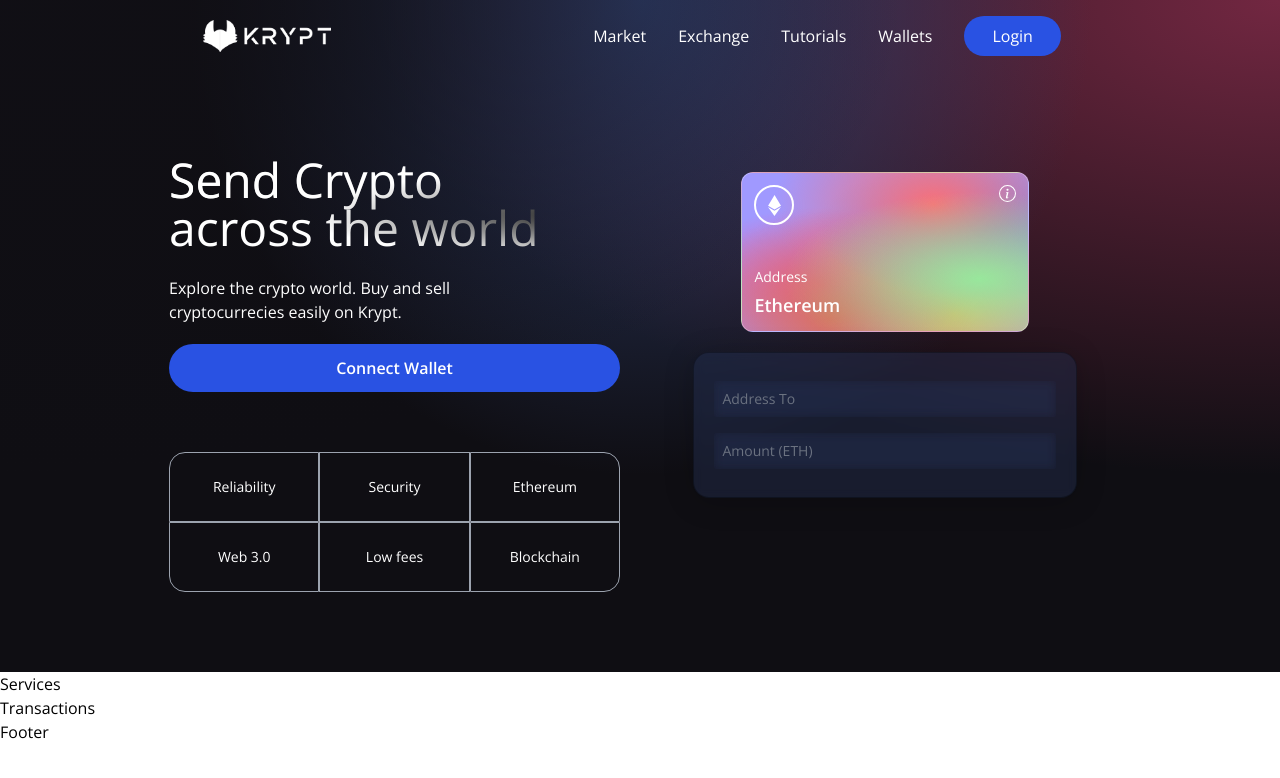
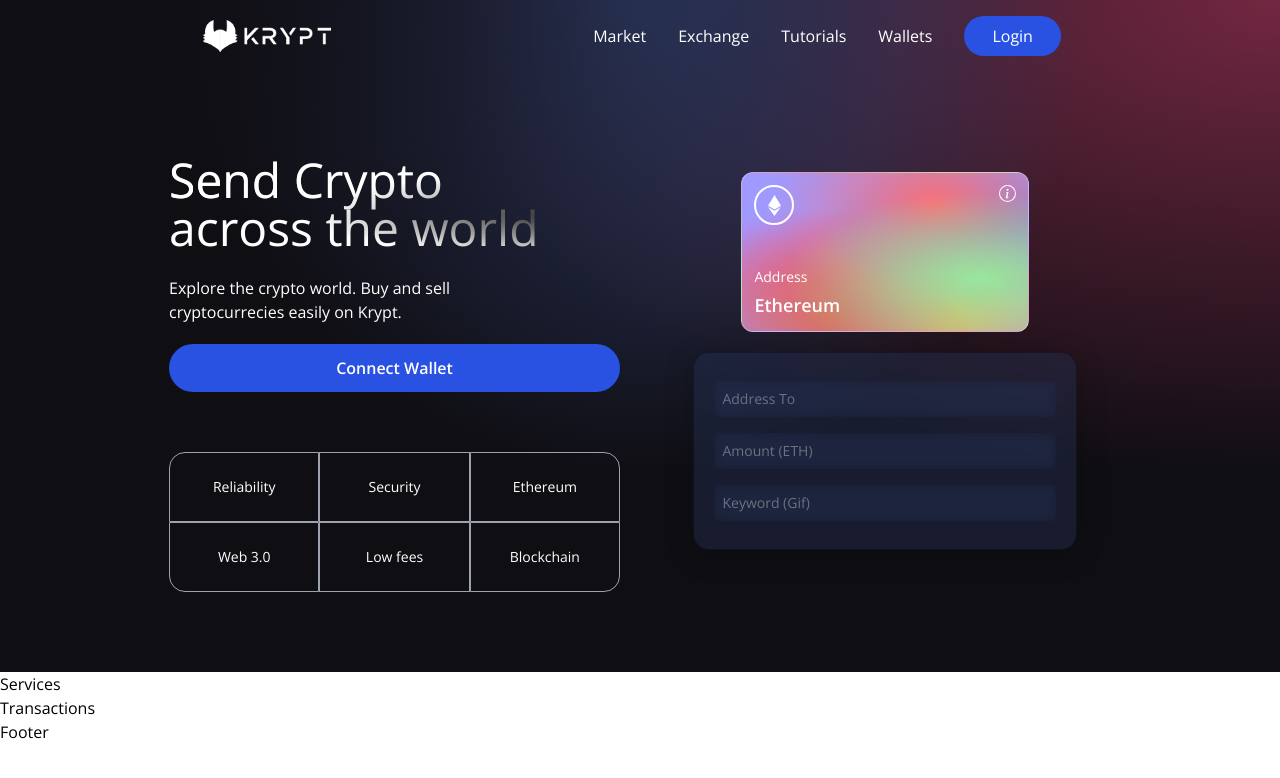
Before and after one commit to saulkurosaki/KRYPT-PROJECT, a React (Create React App) app in the folder client/: page / in a window 1280 px wide. Shown: the top 778 px of the page. Built offline with nearby package versions, Linux system fonts and the light colour scheme.

Commit message:
feat(Welcome): implement keyword gif form input

```diff
--- a/client/src/components/Welcome.jsx
+++ b/client/src/components/Welcome.jsx
@@ -83,6 +83,12 @@ const Welcome = () => {
               type="number"
               handleChange={() => {}}
             />
+            <Input
+              placeholder="Keyword (Gif)"
+              name="keyword"
+              type="text"
+              handleChange={() => {}}
+            />
           </div>
         </div>
       </div>
```
